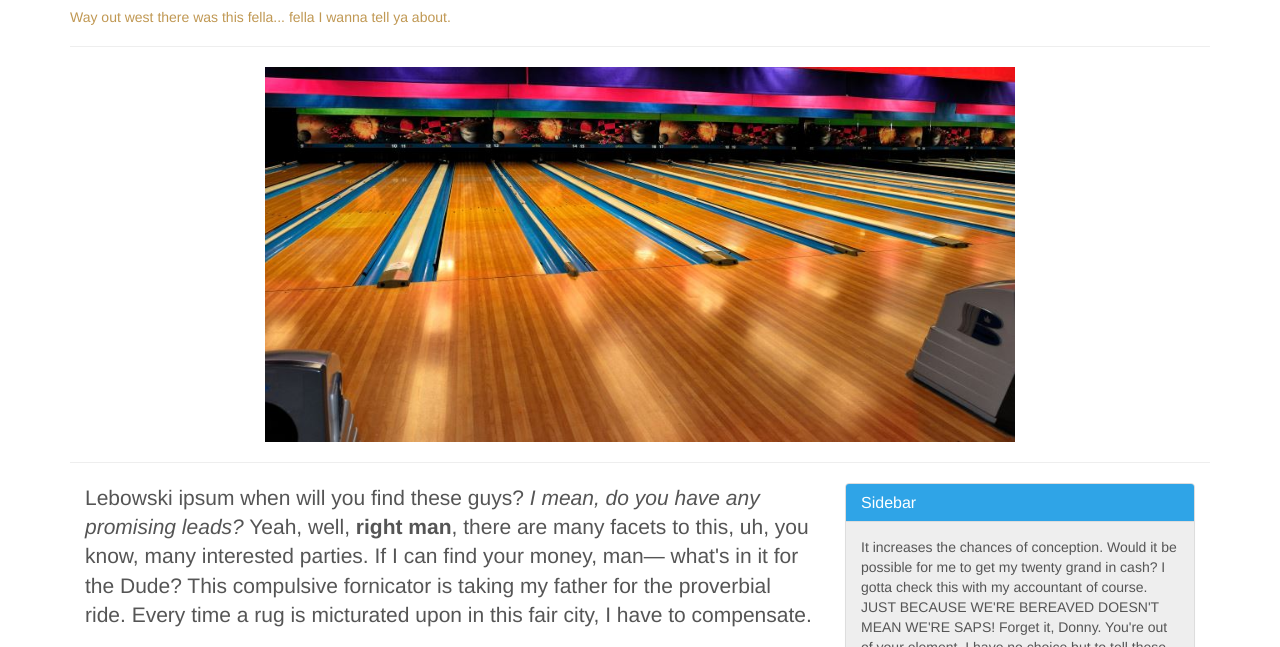
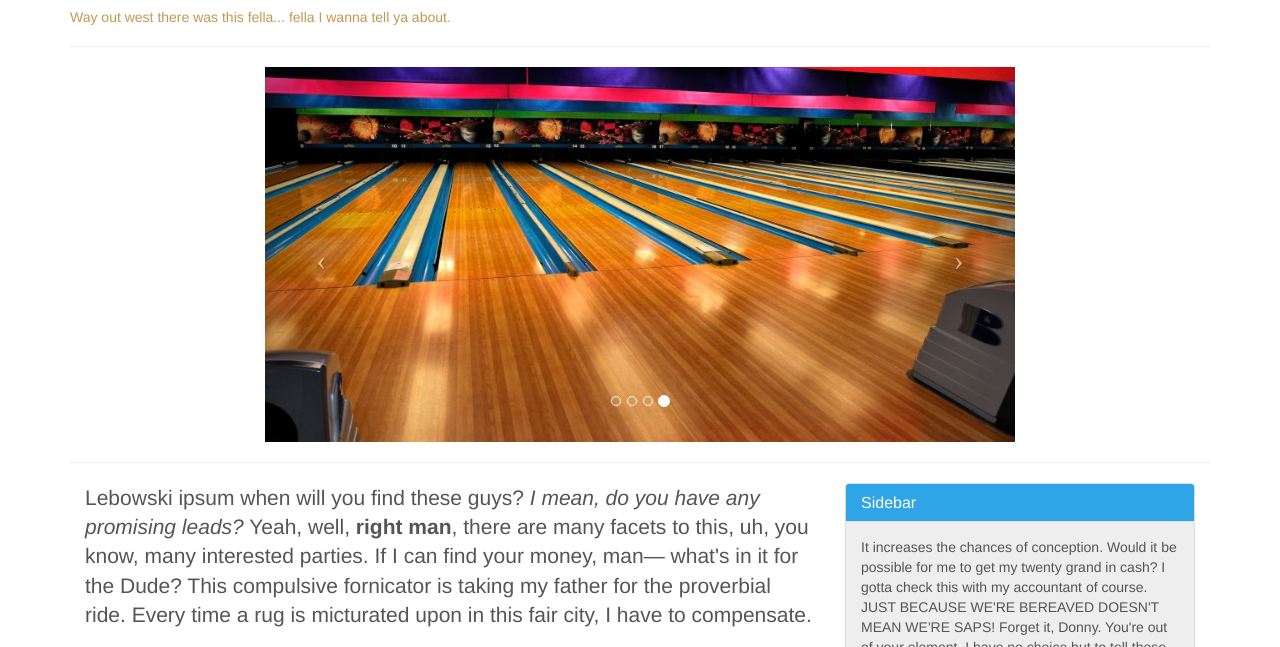
Before and after one commit to sandromancuso/online-course-bootstrap3, a plain HTML site: page exercise/Index.html in a window 1280 px wide. Shown: the part 153-800 px from the top of the page. Drawn offline with Linux system fonts and the light colour scheme.

Commit message:
Indicators and navigators added to the carousel. :

```diff
--- a/exercise/Index.html
+++ b/exercise/Index.html
@@ -42,10 +42,16 @@
         <div class="carousel slide" id="theCarousel"
                   data-interval="2000">
 
+          <ol class="carousel-indicators">
+            <li data-target="#theCarousel" data-slide-to="0" class="active"></li>
+            <li data-target="#theCarousel" data-slide-to="1"></li>
+            <li data-target="#theCarousel" data-slide-to="2"></li>
+            <li data-target="#theCarousel" data-slide-to="3"></li>
+          </ol>
+
           <div class="carousel-inner">
             <div class="item">
-              <img src="images/carousel-1.jpg" alt="1"
-                            class="img-responsive" />
+              <img src="images/carousel-1.jpg" alt="1" class="img-responsive" />
             </div>
             <div class="item active">
               <img src="images/carousel-2.jpg" alt="2" class="img-responsive" />
@@ -57,6 +63,10 @@
               <img src="images/carousel-4.jpg" alt="4" class="img-responsive" />
             </div>
           </div>
+
+          <a href="#theCarousel" class="carousel-control left" data-slide="prev"><span class="icon-prev"></span></a>
+          <a href="#theCarousel" class="carousel-control right" data-slide="next"><span class="icon-next"></span></a>
+
         </div>
       </div>
     </div>
```
